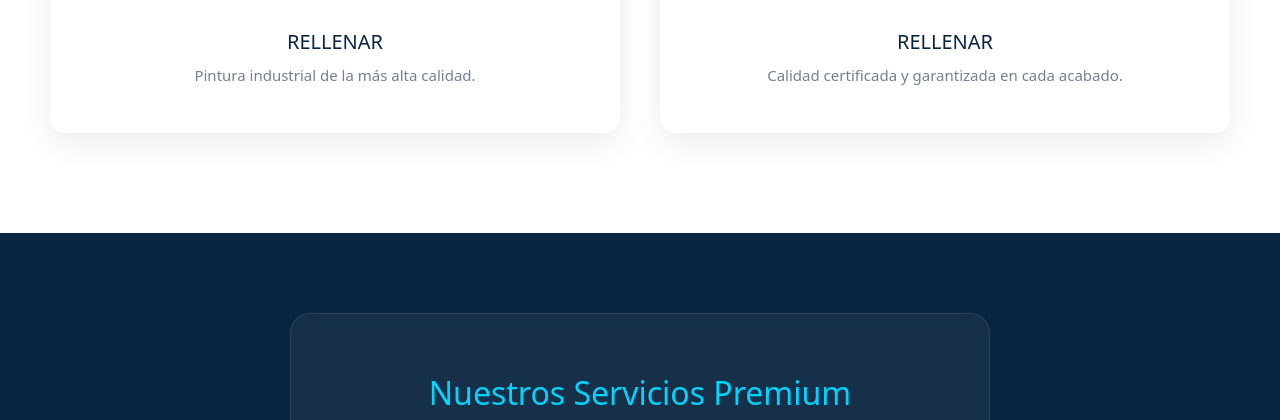
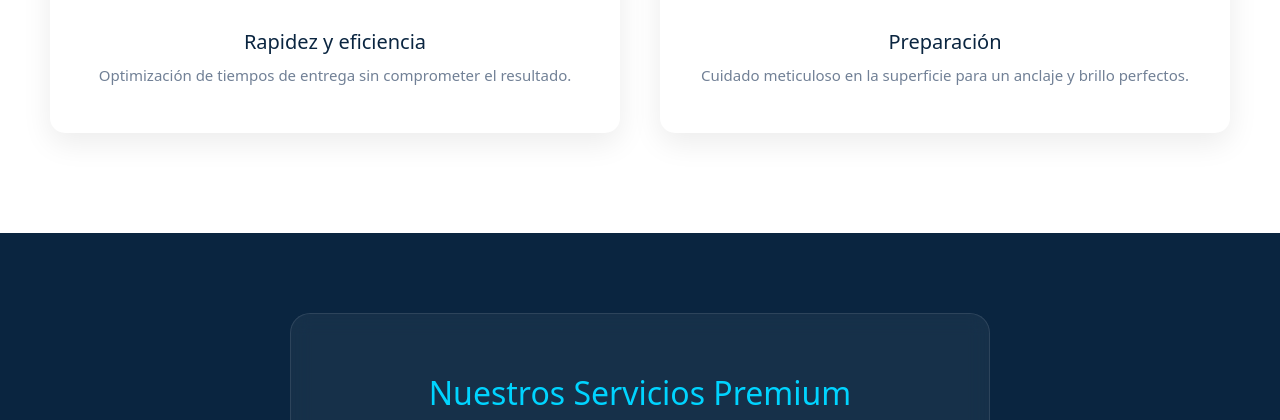
Before and after one commit to henryjp97/proyecto-pintura-web, a PHP site: page / in a window 1280 px wide. Shown: the part 1812-2232 px from the top of the page. Run offline with PHP 8.4, Linux system fonts and the light colour scheme.

Commit message:
Index.php actualizado

```diff
--- a/index.php
+++ b/index.php
@@ -64,18 +64,18 @@ $usuarioLogueado = isset($_SESSION['usuario']);
     <section id="servicios" class="services-wrapper">
         <div class="services-grid">
             <div class="service-card">
-                <div class="service-image"><img src="img/imagen1.jpg" alt="Coche Gris"></div>
+                <div class="service-image"><img src="img/Finalizado.jpeg" alt="Coche Gris"></div>
                 <div class="service-content">
-                    <h3>RELLENAR</h3>
-                    <p>Pintura industrial de la más alta calidad.</p>
+                    <h3>Rapidez y eficiencia</h3>
+                    <p>Optimización de tiempos de entrega sin comprometer el resultado.</p>
                 </div>
             </div>
 
             <div class="service-card">
-                <div class="service-image"><img src="img/imagen2.jpg" alt="Coche Rojo"></div>
+                <div class="service-image"><img src="img/PiezaPreparada.png" alt="Coche Rojo"></div>
                 <div class="service-content">
-                    <h3>RELLENAR</h3>
-                    <p>Calidad certificada y garantizada en cada acabado.</p>
+                    <h3>Preparación</h3>
+                    <p>Cuidado meticuloso en la superficie para un anclaje y brillo perfectos.</p>
                 </div>
             </div>
 
```
